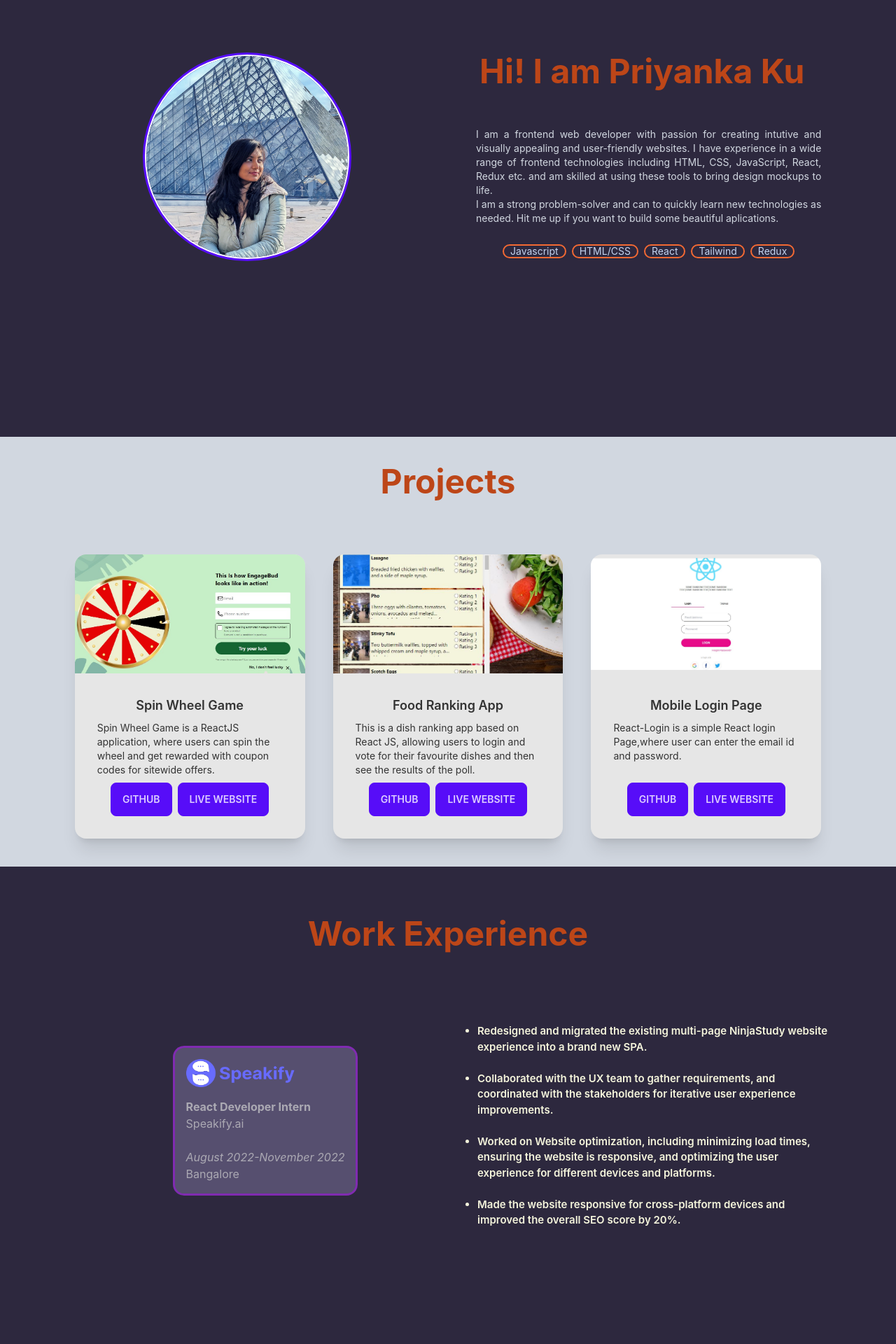
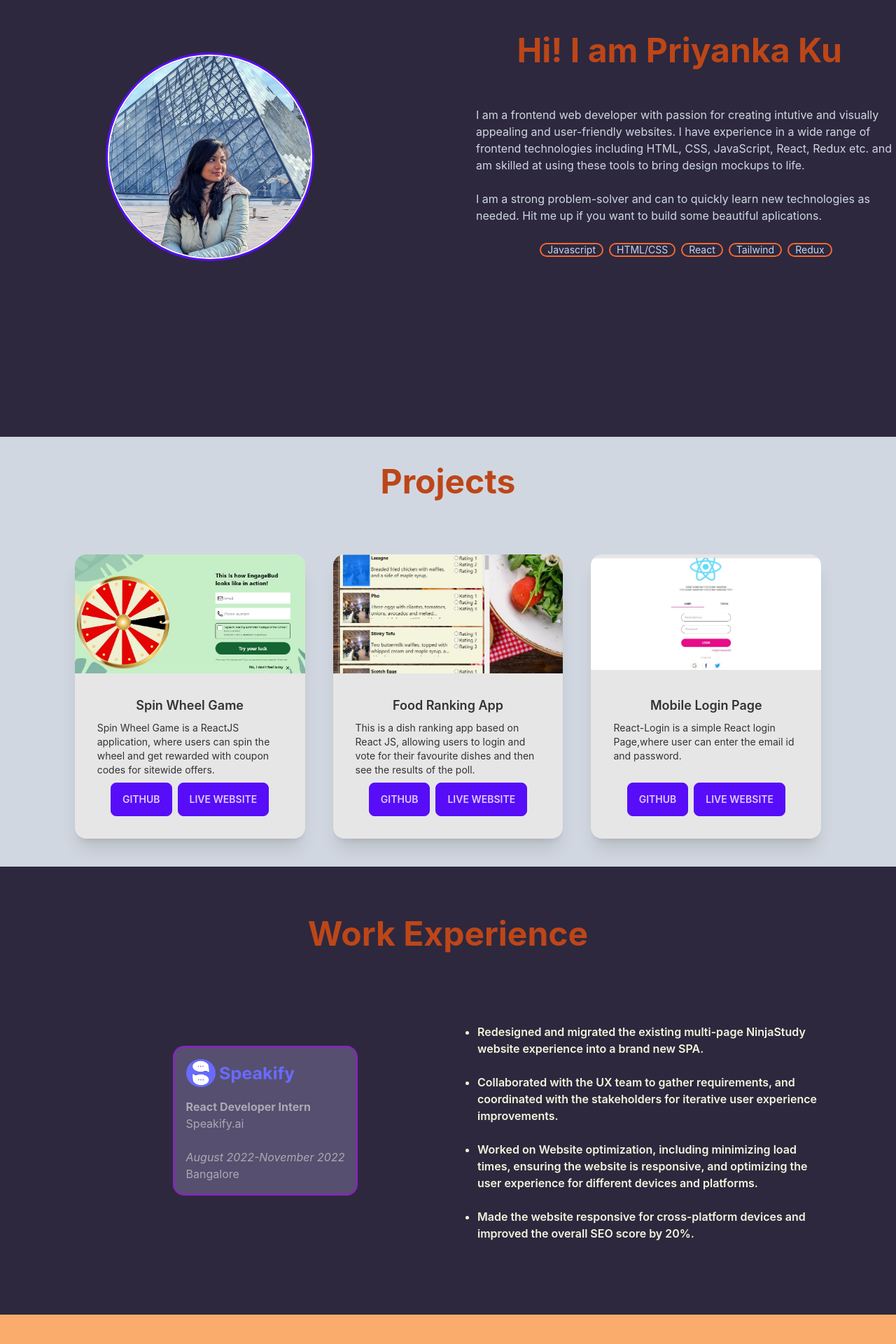
Before and after one commit to priyannka098/portfolio, a React (Create React App) app: page /#/ in a window 1280 px wide. Shown: the part 240-2160 px from the top of the page at 70% size. Built offline with nearby package versions, Linux system fonts and the light colour scheme.

Commit message:
renaming files

```diff
--- a/src/BannerComponent/Banner.css
+++ b/src/BannerComponent/Banner.css
@@ -5,7 +5,7 @@
 }
 
 .banner {
-    height: 100vh;
+    min-height: 100vh;
 }
 
 .banner-div{
@@ -24,3 +24,12 @@
     background-color: #2D283E;
     border: 2px solid #f36933 !important;
 }
+
+@media (max-width: 650px){
+    .avatar-pic{
+        width: 15rem;
+        height: 15rem;
+
+    }
+
+}
--- a/src/BannerComponent/Banner.jsx
+++ b/src/BannerComponent/Banner.jsx
@@ -10,7 +10,7 @@ const Banner = () => {
       className="bg-base-200 flex items-center justify-center banner"
       style={{ background: "#2D283E" }}
     >
-      <div className="grid grid-col-1 md:w-5/6 md:grid-cols-2 md:gap-20 gap-3">
+      <div className="grid grid-col-1 md:w-7/8 md:grid-cols-2 md:gap-20 gap-3">
         {/* <div className=" w-{200px}  lg:w-full">
           <Lottie animationData={Animation} loop={true} />;
         </div> */}
@@ -35,18 +35,19 @@ const Banner = () => {
               />
             </h1>
           </div>
-          <p className="py-6 text-justify  text-sm   banner-text ">
+          <p className="py-6 text-left  text-base   banner-text ">
             I am a frontend web developer with passion for creating intutive and
             visually appealing and user-friendly websites. I have experience in
             a wide range of frontend technologies including HTML, CSS,
             JavaScript, React, Redux etc. and am skilled at using these tools to
             bring design mockups to life.
-            <br></br>I am a strong problem-solver and can to quickly learn new
+            <br />
+            <br />I am a strong problem-solver and can to quickly learn new
             technologies as needed. Hit me up if you want to build some
             beautiful aplications.
             <br></br>
           </p>
-          <div>
+          <div className="mb-8">
             <div className="badge mr-2 banner-badge ">Javascript</div>
             <div className="badge mr-2 banner-badge ">HTML/CSS</div>
             <div className="badge mr-2 banner-badge ">React</div>
--- a/src/ProjectComponent/ProjectCount.jsx
+++ b/src/ProjectComponent/ProjectCount.jsx
@@ -33,7 +33,7 @@ const ProjectCount = () => {
   ];
   return (
     <div
-      className="w-full flex flex-col items-center"
+      className="w-full flex flex-col items-center min-h-max"
       style={{ backgroundColor: "#D1D7E0" }}
     >
       <h1 className="text-3xl md:text-5xl font-bold title-style text-center py-10">
--- a/src/WorkExperienceComponent/WorkExperience.css
+++ b/src/WorkExperienceComponent/WorkExperience.css
@@ -1,5 +1,5 @@
 .outerbox{
-    min-height: 100vh;
+    min-height: 80vh;
     width:100%;
     background-color: #2D283E;
 
@@ -52,5 +52,5 @@ color: beige;
 }
 .text-styling{
     font-family: 'Inter';
-    font-size: 15px;
+    font-size: 16px;
 }
--- a/src/WorkExperienceComponent/WorkExperience.jsx
+++ b/src/WorkExperienceComponent/WorkExperience.jsx
@@ -12,7 +12,7 @@ const WorkExperience = () => {
           <div className="left-img-div p-4">
             <div>
               <img
-                src="/images/Speakify.png"
+                src="images/company.png"
                 style={{ height: "40px", width: "155px" }}
               ></img>
             </div>
```
Also changed, not shown: public/images/company.png (renamed from public/images/Speakify.png).
